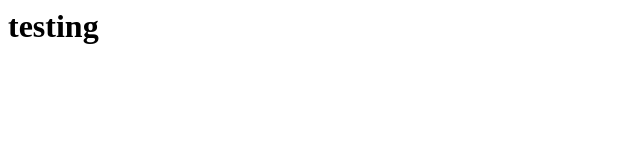
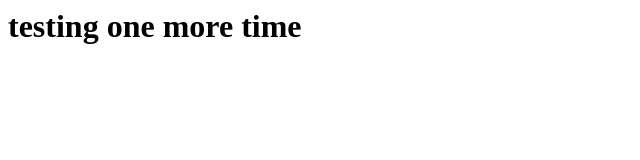
Before and after one commit to geraltofriviasujeet/almabettergit, a plain HTML site: page index.html in a window 1280 px wide. Shown: the whole page, without its empty margins (0-640 px from the left). Drawn offline with Linux system fonts and the light colour scheme.

Commit message:
change by vscode

```diff
--- a/index.html
+++ b/index.html
@@ -3,6 +3,6 @@
 
 </head>
 <body>
-<h1>testing</h1>
+<h1>testing one more time</h1>
 </body>
 </html>
```
